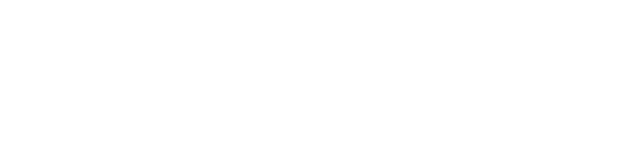
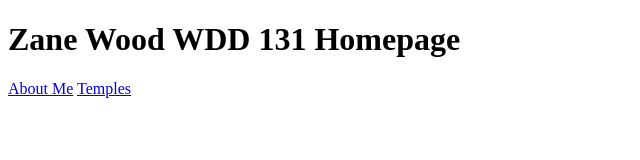
Before and after one commit to zanew21/wdd-131, a plain HTML site: page index.html in a window 1280 px wide. Shown: the whole page, without its empty margins (0-640 px from the left). Drawn offline with Linux system fonts and the light colour scheme.

Commit message:
index.html update

```diff
--- a/index.html
+++ b/index.html
@@ -6,6 +6,10 @@
     <title>Zane Wood WDD131</title>
 </head>
 <body>
-
+    <h1>Zane Wood WDD 131 Homepage</h1>
+    <nav>
+        <a alt="aboutme" href="index1.html">About Me</a>
+        <a alt="temples" href="temples.html">Temples</a>
+    </nav>
 </body>
 </html>
```
